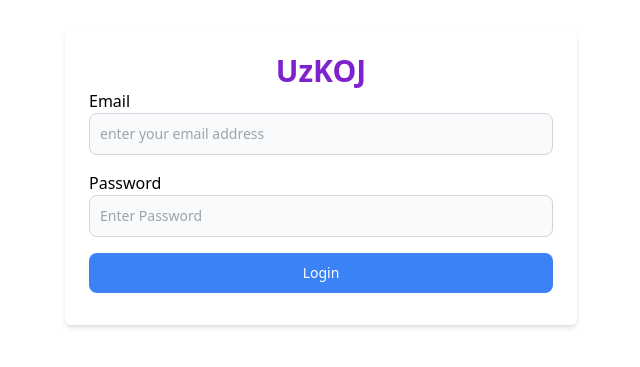
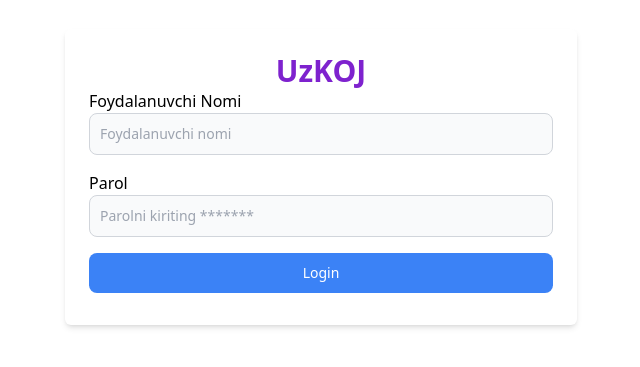
Before and after one commit to xakimovotabek200/UzKOJ, a React (Vite) app: page / in a window 1280 px wide. Shown: the part 223-590 px from the top of the page, without its empty margins (319-959 px from the left). Built offline with nearby package versions, Linux system fonts and the light colour scheme.

Commit message:
add minor bugs

```diff
--- a/src/components/Login/index.jsx
+++ b/src/components/Login/index.jsx
@@ -42,11 +42,11 @@ const Login = ({ setIsLoggedIn }) => {
           <form className="space-y-4" onSubmit={handleSubmit}>
             <div>
               <label className="label">
-                <span className="text-base ">Email</span>
+                <span className="text-base ">Foydalanuvchi Nomi</span>
               </label>
               <input
-                type="email"
-                placeholder="enter your email address"
+                type="text"
+                placeholder="Foydalanuvchi nomi"
                 className="bg-gray-50 border border-gray-300 text-gray-900 text-sm rounded-lg focus:ring-blue-500 focus:border-blue-500 block w-full p-2.5 "
                 required
                 name="email"
@@ -54,11 +54,11 @@ const Login = ({ setIsLoggedIn }) => {
             </div>
             <div>
               <label className="label">
-                <span className="text-base">Password</span>
+                <span className="text-base">Parol</span>
               </label>
               <input
                 type="password"
-                placeholder="Enter Password"
+                placeholder="Parolni kiriting *******"
                 className="bg-gray-50 border border-gray-300 text-gray-900 text-sm rounded-lg focus:ring-blue-500 focus:border-blue-500 block w-full p-2.5 "
                 required
                 name="password"
--- a/src/pages/Problems/PostProblems.jsx
+++ b/src/pages/Problems/PostProblems.jsx
@@ -46,7 +46,7 @@ const PostProblems = () => {
         <input
           type="name"
           onChange={handleInputChange}
-          placeholder="enter name"
+          placeholder="Muammo mavzusini kiriting..."
           className="p-4 border border-black/30 rounded w-full"
           required
           name="name"
@@ -65,7 +65,7 @@ const PostProblems = () => {
           rows="4"
           cols="50"
           onChange={handleInputChange}
-          placeholder="enter fileName"
+          placeholder="Muammo haqida kiriting..."
           className="p-3 border border-black/30 rounded w-full "
           required
           name="fileName"
```
